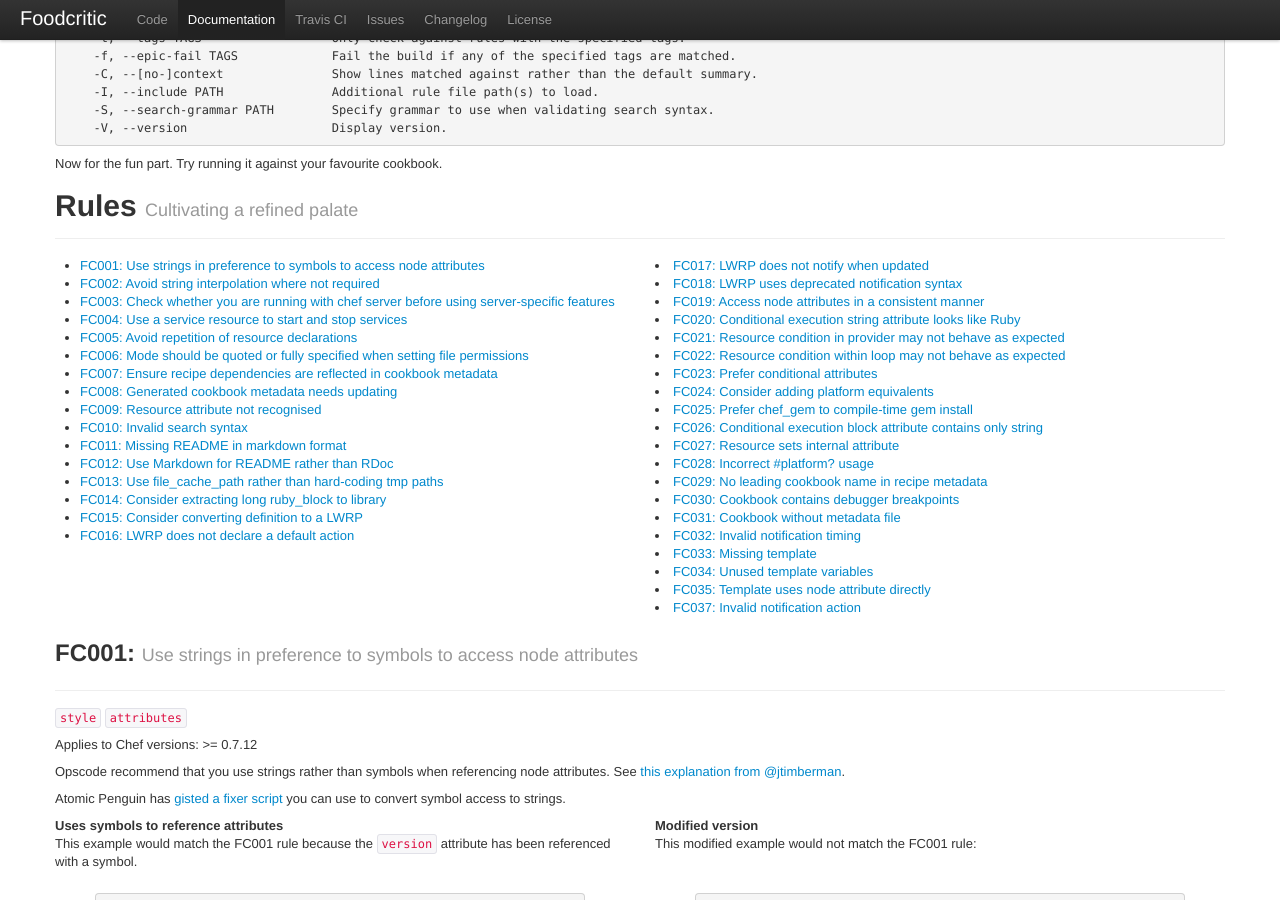
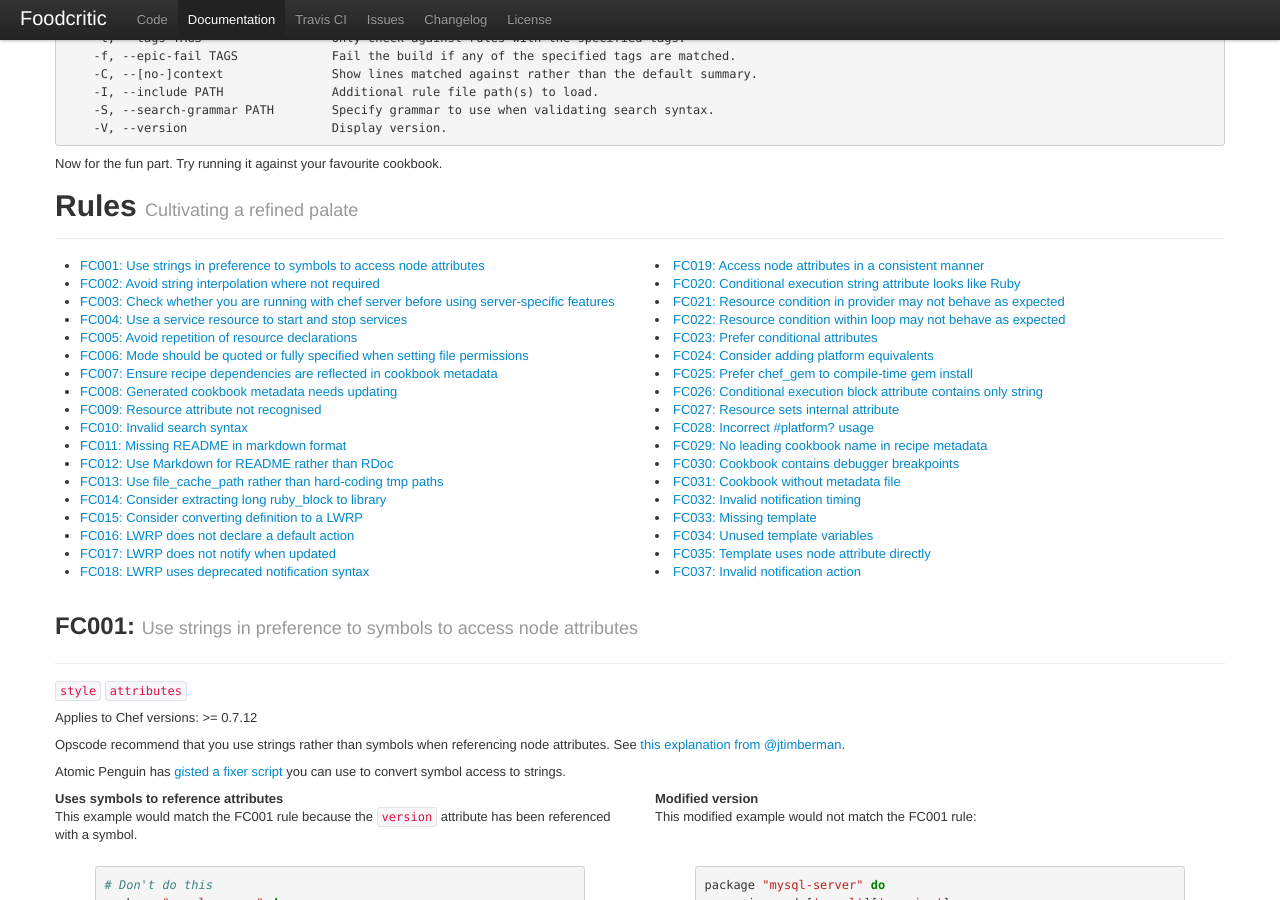
Before and after one commit to Foodcritic/foodcritic, a Jekyll site: the page built from index.html, in a window 1280 px wide and 900 px high, scrolled down 1130 px. Built offline with Jekyll 4.4.1, drawn with Linux system fonts in a browser that asks for light colours.

Commit message:
Correct rule and API index.

```diff
--- a/_includes/api.html
+++ b/_includes/api.html
@@ -7,7 +7,7 @@
     <ul>
     {% for method in page.api_methods %}
       <li><a href="#{{ method.name }}">{{ method.name }}</a></li>
-      {% if forloop.index == 12 %}
+      {% if forloop.index == 13 %}
         </ul></div><div class="span6">
       {% endif %}
     {% endfor %}
--- a/_includes/rules.html
+++ b/_includes/rules.html
@@ -7,7 +7,7 @@
     <ul>
     {% for rule in page.rules %}
       <li><a href="#{{ rule.code }}">{{rule.code}}: {{ rule.name}}</a></li>
-      {% if forloop.index == 16 %}
+      {% if forloop.index == 18 %}
         </ul></div><div class="span6">
       {% endif %}
     {% endfor %}
```
